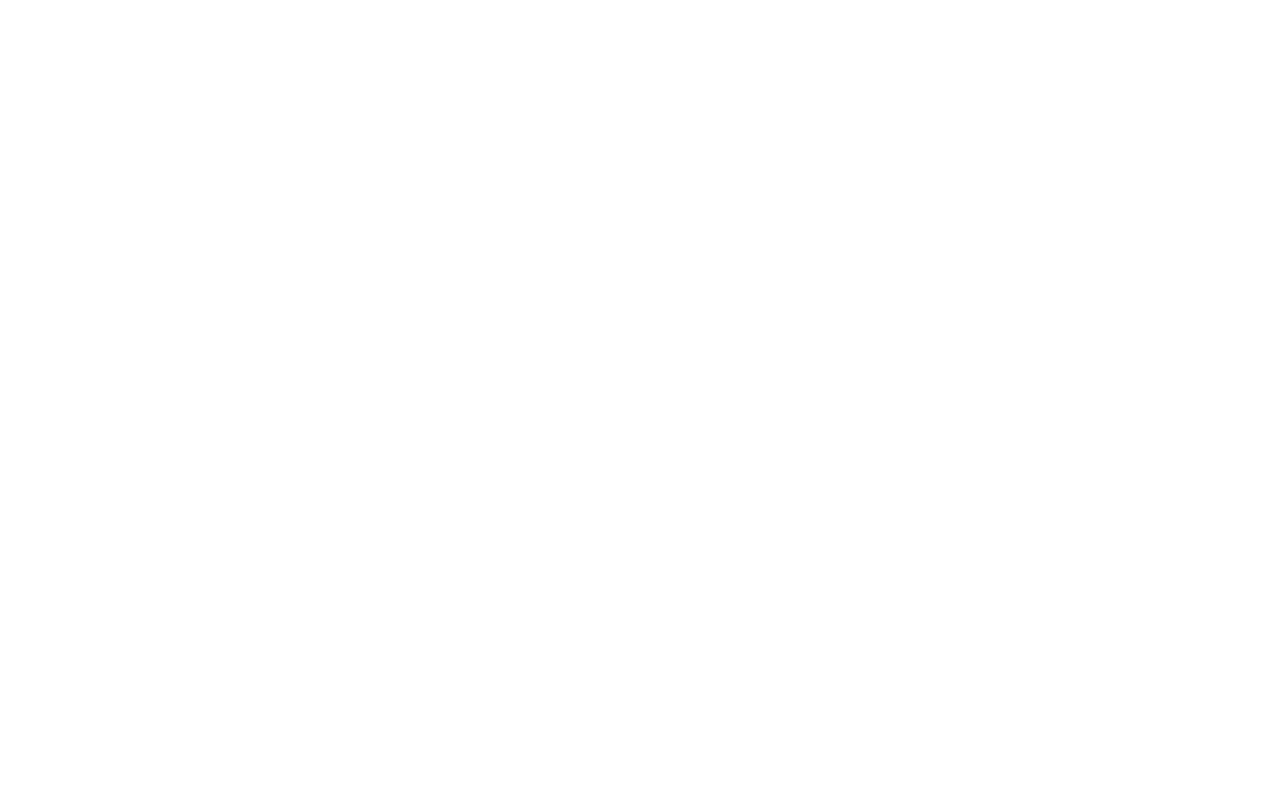
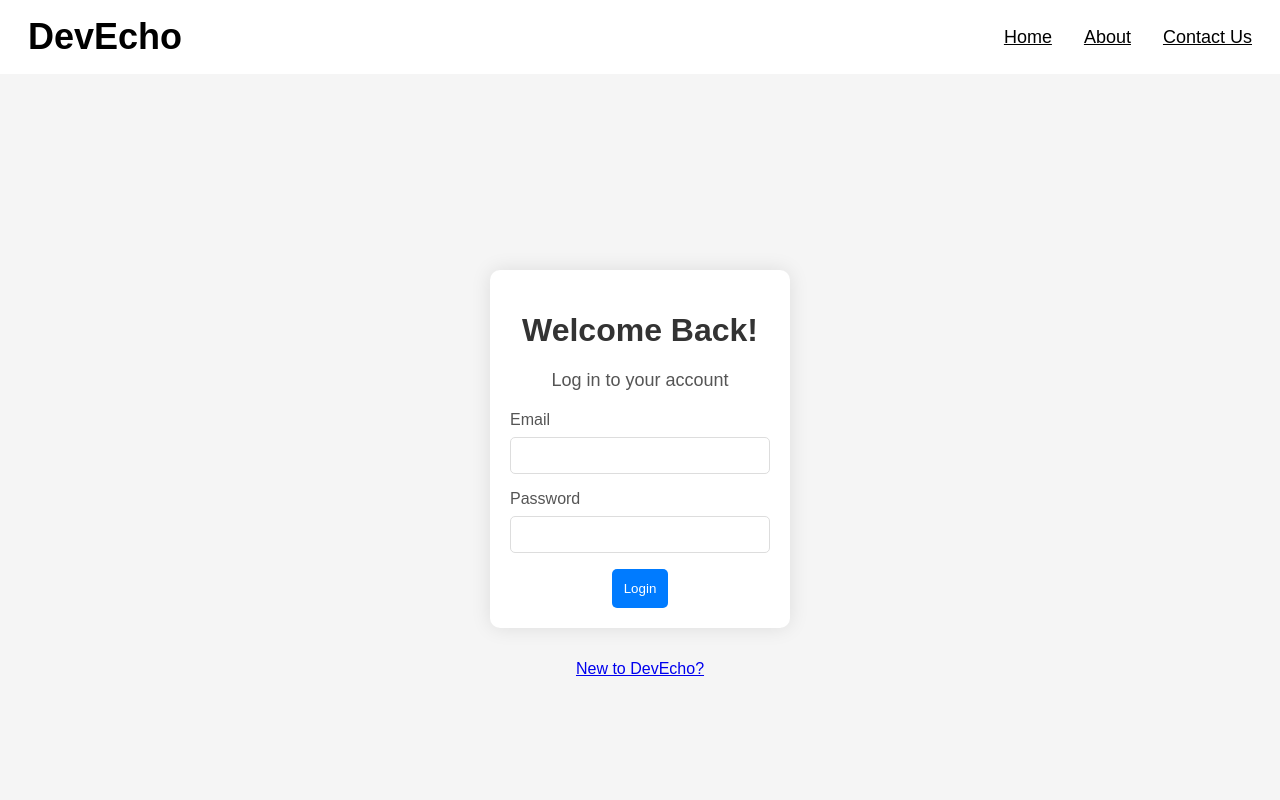
Before and after one commit to HemantDutta/DevEcho-Blog, a React (Create React App) app in the folder client/: page /login in a window 1280 px wide. Before the commit this address had no page. Shown: the top 800 px of the page. Built offline with nearby package versions, Linux system fonts and the light colour scheme.

Commit message:
Create login | registration

```diff
--- a/client/public/assets/DevEchoStyles.css
+++ b/client/public/assets/DevEchoStyles.css
@@ -216,12 +216,12 @@
     box-shadow: 0 0 10px rgba(0, 0, 0, 0.1);
 }
 
-label {
+.registration-form label {
     display: block;
     margin-bottom: 8px;
 }
 
-input {
+.registration-form input {
     width: 100%;
     padding: 8px;
     margin-bottom: 16px;
@@ -229,7 +229,7 @@
     border-radius: 10px;
 }
 
-button {
+.registration-form button {
     background-color: #007bff;
     color: #fff;
     padding: 10px;
@@ -283,4 +283,72 @@
 
 /*Footer End*/
 
+/*Login*/
+/* Reuse these styles from the registration form example */
+
+/* Login Page Styles */
+/* Add these styles to your existing CSS */
+
+/* Improved Login Page Styles */
+.login-page {
+    display: flex;
+    justify-content: center;
+    align-items: center;
+    flex-direction: column;
+    gap: 32px;
+    height: 100vh;
+    background-color: #f5f5f5; /* Light background color */
+}
+
+.login-container {
+    width: 300px;
+    text-align: center;
+    padding: 20px;
+    background-color: #fff; /* White container background */
+    box-shadow: 0 0 20px rgba(0, 0, 0, 0.1);
+    border-radius: 10px;
+}
+
+.login-container h1 {
+    color: #333; /* Dark header text color */
+}
+
+.login-container .tagline {
+    color: #555; /* Slightly darker tagline text color */
+    margin-bottom: 20px;
+}
+
+.login-form label {
+    display: block;
+    text-align: left;
+    margin-bottom: 8px;
+    color: #555;
+}
+
+.login-form input {
+    width: 100%;
+    padding: 10px;
+    margin-bottom: 16px;
+    border: 1px solid #ddd;
+    border-radius: 5px;
+}
+
+.login-form button {
+    background-color: #007bff; /* Vibrant button color */
+    color: #fff;
+    padding: 12px;
+    border: none;
+    border-radius: 5px;
+    cursor: pointer;
+}
+
+/* Media Queries for Responsiveness */
+@media screen and (max-width: 768px) {
+    .login-container {
+        width: 90%;
+    }
+}
+
+/*Login ENd*/
+
 /*dev Css End*/
--- a/client/src/App.js
+++ b/client/src/App.js
@@ -3,6 +3,7 @@
 import {About} from "./pages/About";
 import {Contact} from "./pages/Contact";
 import {Register} from "./pages/Register";
+import {Login} from "./pages/Login";
 
 function App() {
     return (
@@ -13,6 +14,7 @@
                     <Route path={"/about"} element={<About/>}/>
                     <Route path={"/contact"} element={<Contact/>}/>
                     <Route path={"/register"} element={<Register/>}/>
+                    <Route path={"/login"} element={<Login/>}/>
                 </Routes>
             </BrowserRouter>
         </>
--- /dev/null
+++ b/client/src/pages/Login.js
@@ -0,0 +1,65 @@
+import {Navbar} from "../components/Navbar";
+import {Footer} from "../components/Footer";
+import {useState} from "react";
+import {Link} from "react-router-dom";
+
+export const Login = () => {
+    const [formData, setFormData] = useState({
+        email: '',
+        password: ''
+    });
+
+    const handleChange = (e) => {
+        const {name, value} = e.target;
+        setFormData({
+            ...formData,
+            [name]: value
+        });
+    };
+
+    const handleSubmit = (e) => {
+        e.preventDefault();
+        console.log('Form submitted:', formData);
+    }
+    return (
+        <>
+            {/*  header  */}
+            <Navbar/>
+            {/*  header End  */}
+            <div className="login-page">
+                <div className="login-container">
+                    <h1>Welcome Back!</h1>
+                    <p className="tagline">Log in to your account</p>
+
+                    <form onSubmit={handleSubmit} className="login-form">
+                        <label htmlFor="email">Email</label>
+                        <input
+                            type="email"
+                            id="email"
+                            name="email"
+                            value={formData.email}
+                            onChange={handleChange}
+                            required
+                        />
+
+                        <label htmlFor="password">Password</label>
+                        <input
+                            type="password"
+                            id="password"
+                            name="password"
+                            value={formData.password}
+                            onChange={handleChange}
+                            required
+                        />
+
+                        <button type="submit">Login</button>
+                    </form>
+                </div>
+                <Link to={"/register"}>New to DevEcho?</Link>
+            </div>
+            {/*  Footer  */}
+            <Footer/>
+            {/*  Footer End  */}
+        </>
+    )
+}
--- a/client/src/pages/Register.js
+++ b/client/src/pages/Register.js
@@ -1,6 +1,7 @@
 import {useState} from "react";
 import {Navbar} from "../components/Navbar";
 import {Footer} from "../components/Footer";
+import {Link} from "react-router-dom";
 
 export const Register = () => {
     const [formData, setFormData] = useState({
@@ -75,6 +76,9 @@
 
                     <button type="submit">Register</button>
                 </form>
+                <div className="exists">
+                    <Link to={"/login"}>Already have an account?</Link>
+                </div>
             </div>
             {/*  Footer  */}
             <Footer/>
```
